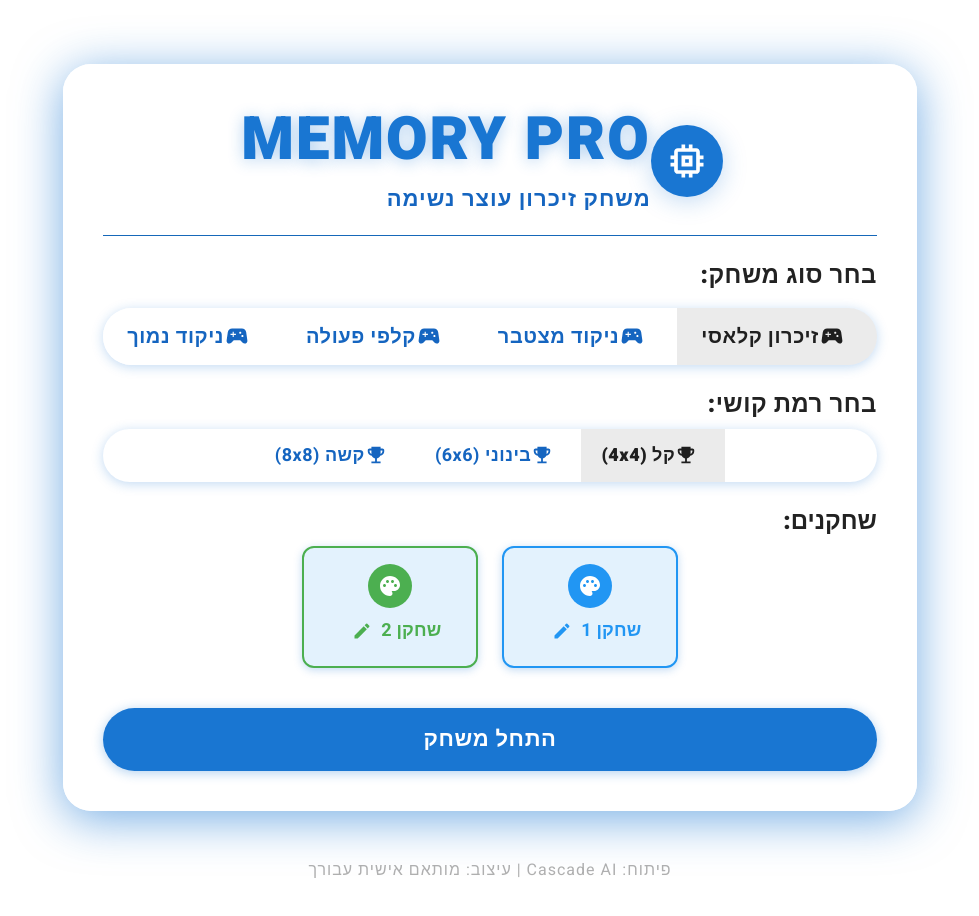
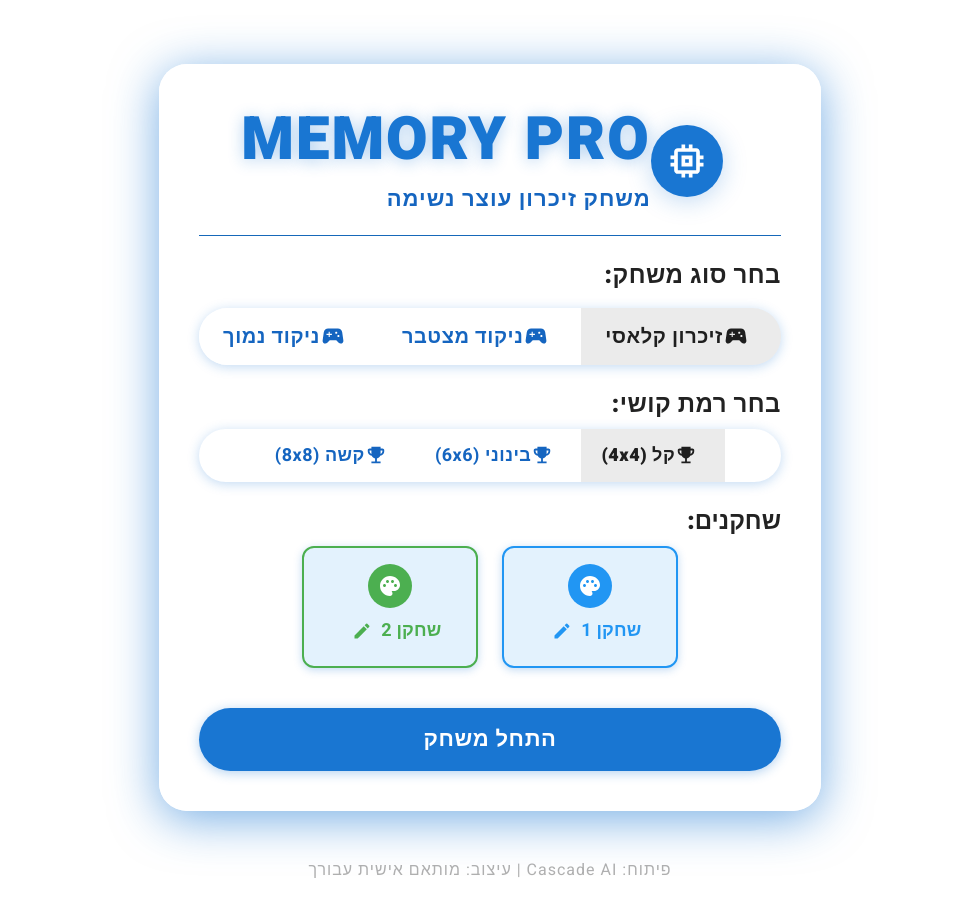
Before and after one commit to shlomoi10/memorys, a React (Create React App) app: page / in a window 1280 px wide. Shown: the top 916 px of the page, without its empty margins (150-1129 px from the left). Built offline with nearby package versions, Linux system fonts and the light colour scheme.

Commit message:
remove: hide Action Cards game from build and home screen (files remain in repo)

```diff
--- a/package.json
+++ b/package.json
@@ -12,7 +12,7 @@
     "react": "^18.2.0",
     "react-dom": "^18.2.0",
     "react-scripts": "5.0.1",
-    "typescript": "^5.0.0",
+    "typescript": "4.9.5",
     "web-vitals": "^2.1.4"
   },
   "scripts": {
--- a/src/App.tsx
+++ b/src/App.tsx
@@ -10,7 +10,6 @@ import PanelButtons from './components/PanelButtons';
 import { useClassicMemory } from './hooks/useClassicMemory';
 import { useCumulativeScoreMemory } from './hooks/useCumulativeScoreMemory';
 import { useLowScoreMemory } from './hooks/useLowScoreMemory';
-import { useActionCardsMemory } from './hooks/useActionCardsMemory';
 import { GAME_RULES } from './constants/gameRules';
 import { MemorySettings, Player } from './core/BaseMemory';
 import './AppButtons.css';
@@ -23,7 +22,6 @@ const defaultPlayers: Player[] = [
 const gameVariants = [
   { key: 'classic', name: 'זיכרון קלאסי', hook: useClassicMemory },
   { key: 'cumulative', name: 'ניקוד מצטבר', hook: useCumulativeScoreMemory },
-  { key: 'action', name: 'קלפי פעולה', hook: useActionCardsMemory },
 ];
 
 export default function App() {
@@ -56,13 +54,11 @@ export default function App() {
   const classic = useClassicMemory(settings);
   const cumulative = useCumulativeScoreMemory(settings);
   const lowscore = useLowScoreMemory(settings);
-  const action = useActionCardsMemory(settings);
 
   const variantMap: Record<string, any> = {
     classic,
     cumulative,
     lowscore,
-    action,
   };
 
   const extendedGameVariants = [
```
Also changed, not shown: 1 other file (tests, documents, lock files or other folders).
